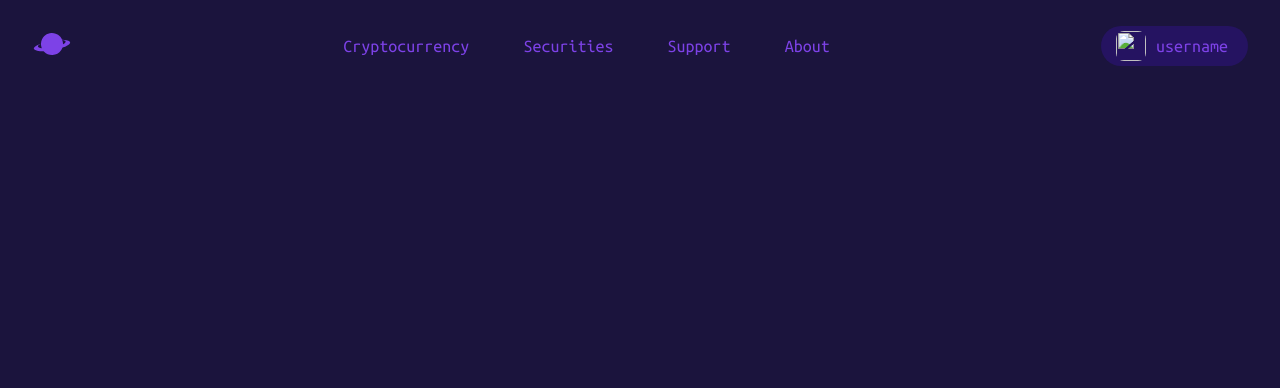
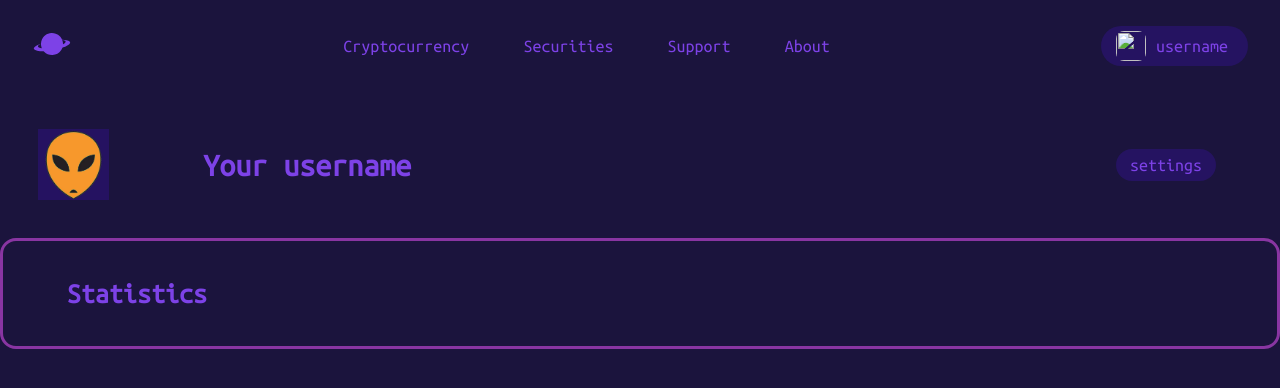
Before and after one commit to LaryStef/CryptoDeal, a Flask app: page /profile in a window 1280 px wide; the page is wider, and only the part inside the window is pictured. Shown: the top 388 px of that part. Run offline with Flask 3, Linux system fonts and the light colour scheme; parts of the project's set-up code (start-up, migrations or seed data) failed here and were passed over.

Commit message:
feat: profile page

```diff
--- a/application/static/css/profile.css
+++ b/application/static/css/profile.css
@@ -1055,6 +1055,65 @@ span {
     box-shadow: 0 0 5px var(--text-hover-color);
 }
 
+.first-line {
+    display: flex;
+    justify-content: space-between;
+    align-items: center;
+    padding: 3%;
+    padding-right: 5%;
+}
+
+.user-info-wrapper {
+    display: flex;
+    justify-content: start;
+    align-items: center;
+    width: 40%;
+    gap: 20%;
+}
+
+.main-avatar {
+    width: 15%;
+    height: 15%;
+}
+
+.main-name {
+    font-size: 2rem;
+    color: var(--text-color);
+}
+
+.settings-btn {
+    justify-content: center;
+    align-items: center;
+    width: 100px;
+    height: 32px;
+    padding: 5px;
+    padding-left: 10px;
+    padding-right: 10px;
+    border-radius: 50px;
+    border-style: none;
+    outline: none;
+    background-color: var(--background-button-color);
+    font-size: 1.125rem;
+    color: var(--text-color);
+    transition: color var(--link-transition-duration) linear;
+}
+
+.settings-btn:hover {
+    color: var(--text-hover-color);
+}
+
+.st-block {
+    border: 3px solid var(--text-hover-color);
+    border-radius: 16px;
+}
+
+.st-header {
+    padding: 3%;
+    padding-left: 5%;
+    font-size: 1.5rem;
+    color: var(--text-color);
+}
+
 .display-off {
     display: none;
 }
--- a/application/templates/profile.html
+++ b/application/templates/profile.html
@@ -4,6 +4,21 @@
 <link rel="stylesheet" href="{{ url_for('static', filename='css/profile.css') }}">
 {% endblock %}
 
+{% block main_container %}
+<div class="first-line" id="first-line">
+    <div class="user-info-wrapper">
+        <img src="/static/jpg/Alien1.jpg" alt="your avatar" class="main-avatar" id="main-avatar" decoding="async">
+        <h2 class="main-name">Your username</h2>
+    </div>
+    <button class="settings-btn" id="settings-btn">settings</button>
+</div>
+<div class="st-block">
+    <div class="st-header">
+        <h3>Statistics</h3>
+    </div>
+</div>
+{% endblock %}
+
 {% block script %}
 <script src="{{ url_for('static', filename='js/profile.js') }}"></script>
 {% endblock %}
```
